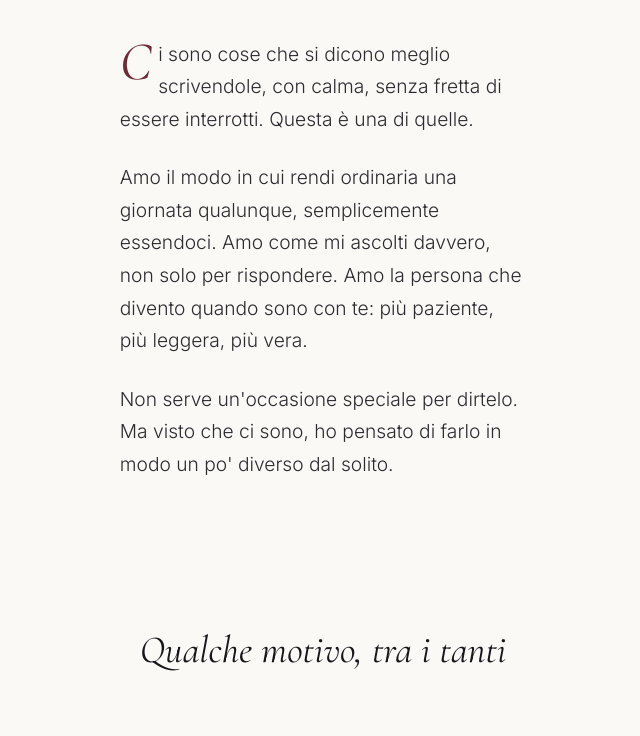
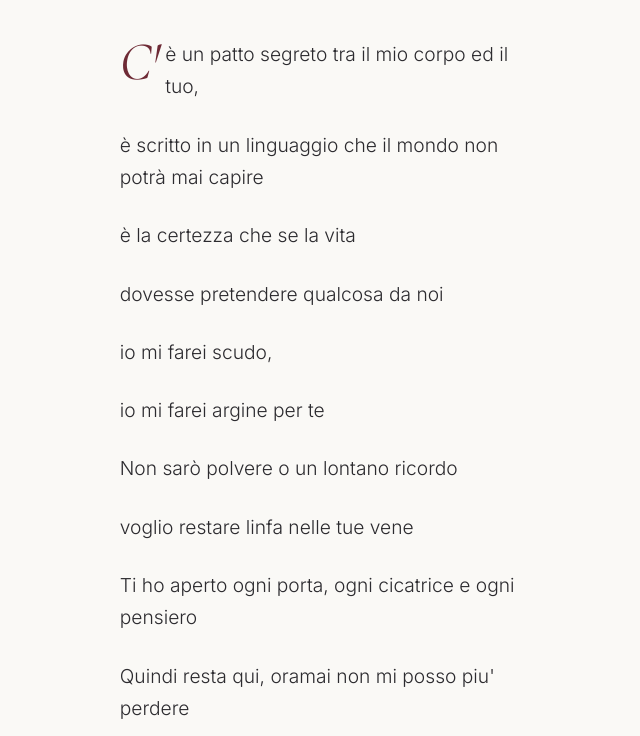
Before and after one commit to Mexican0209/per-gaghina, a plain HTML site: page index.html in a window 1280 px wide. Shown: the part 1600-2336 px from the top of the page, without its empty margins (317-957 px from the left). Drawn offline with nearby package versions, Linux system fonts and the light colour scheme.

Commit message:
Add files via upload

```diff
--- a/index.html
+++ b/index.html
@@ -334,9 +334,16 @@
   </section>
 
   <section class="letter">
-    <p>Ci sono cose che si dicono meglio scrivendole, con calma, senza fretta di essere interrotti. Questa è una di quelle.</p>
-    <p>Amo il modo in cui rendi ordinaria una giornata qualunque, semplicemente essendoci. Amo come mi ascolti davvero, non solo per rispondere. Amo la persona che divento quando sono con te: più paziente, più leggera, più vera.</p>
-    <p>Non serve un'occasione speciale per dirtelo. Ma visto che ci sono, ho pensato di farlo in modo un po' diverso dal solito.</p>
+    <p>C'è un patto segreto tra il mio corpo ed il tuo,</p>
+    <p>è scritto in un linguaggio che il mondo non potrà mai capire </p>
+    <p>è la certezza che se la vita </p>
+    <p>dovesse pretendere qualcosa da noi </p>
+    <p>io mi farei scudo,</p>
+    <p>io mi farei argine per te </p>
+    <p> Non sarò polvere o un lontano ricordo </p>
+    <p>voglio restare linfa nelle tue vene </p>
+    <p>Ti ho aperto ogni porta, ogni cicatrice e ogni pensiero </p>
+    <p> Quindi resta qui, oramai non mi posso piu' perdere </p>
   </section>
 
   <section class="reasons">
@@ -360,7 +367,7 @@
     </div>
     <div class="reason">
       <span class="mark">—</span>
-      <p>Perché ogni volta che ti vedo dopo un po' che non ci vediamo, sento ancora quella scarica al petto.</p>
+      <p>Perché grazie a te ho imparato a sorridere. </p>
     </div>
   </section>
 
@@ -368,10 +375,10 @@
     <div class="line"></div>
     <h2 class="serif">Grazie per essere<br>esattamente così.</h2>
     <div class="signature">con tutto quello che ho</div>
-    <div class="date">Bari · Luglio 2026</div>
+    <div class="date">Tuo gaghino</div>
   </section>
 
-  <footer>fatto con cura, per te</footer>
+  <footer>Ti amo, gaghina.</footer>
 
   <script>
     const reasons = document.querySelectorAll('.reason');
```
